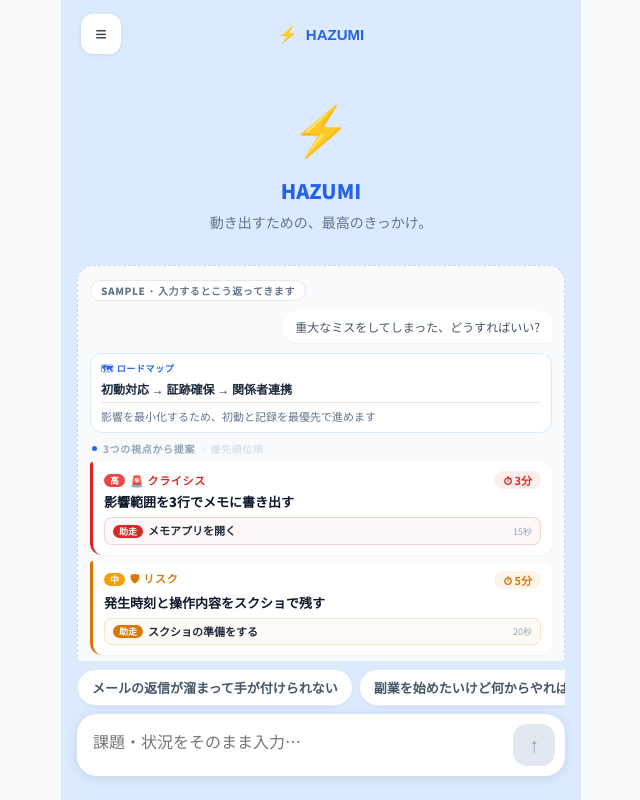
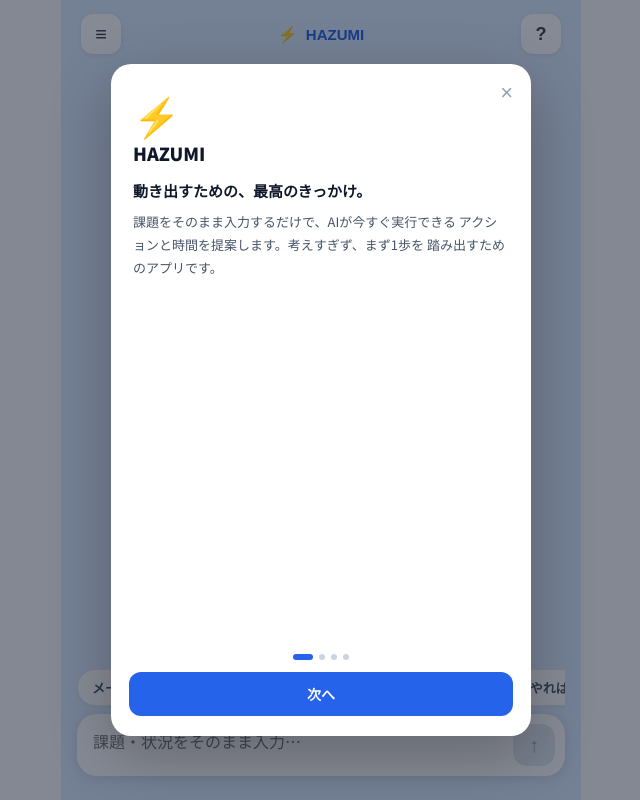
Before and after one commit to kokuma1024/hazumi, a React (Vite) app: page / in a window 1280 px wide. Shown: the whole page, without its empty margins (319-959 px from the left). Built offline with nearby package versions, Linux system fonts and the light colour scheme.

Commit message:
サンプルスライド化

```diff
--- a/src/App.tsx
+++ b/src/App.tsx
@@ -5,12 +5,12 @@ import { callProMode, callVisionMode } from "./api/claude";
 import { S } from "./styles";
 import { SingleActionCard } from "./components/SingleActionCard";
 import { ProResultGroup } from "./components/ProResultGroup";
-import { SampleProPreview } from "./components/SampleProPreview";
 import { ContextBubble } from "./components/ContextBubble";
 import { UserBubble } from "./components/UserBubble";
 import { MenuDrawer } from "./components/MenuDrawer";
 import { VisionEditor } from "./components/VisionEditor";
 import { PendingSheet } from "./components/PendingSheet";
+import { OnboardingSlides } from "./components/OnboardingSlides";
 import type {
   Mode, Message, PendingItem, VisionMessage, ProMessage,
   ConversationMessage, VisionResult, ProCard, VisionProfile,
@@ -30,7 +30,18 @@ export default function Hazumi() {
   const [showVisionEdit, setShowVisionEdit] = useState(false);
   const [isFocused, setIsFocused]     = useState(false);
   const [resumeConfirm, setResumeConfirm] = useState<PendingItem | null>(null);
-  const [roleOpen, setRoleOpen]       = useState(false);
+  const [showOnboarding, setShowOnboarding] = useState(false);
+
+useEffect(() => {
+  if (!localStorage.getItem("hazumi.onboarded")) {
+    setShowOnboarding(true);
+  }
+}, []);
+
+const closeOnboarding = () => {
+  setShowOnboarding(false);
+  localStorage.setItem("hazumi.onboarded", "1");
+};
   const chatAreaRef  = useRef<HTMLDivElement>(null);
   const latestMsgRef = useRef<HTMLDivElement>(null);
   const inputRef     = useRef<HTMLTextAreaElement | null>(null);
@@ -330,7 +341,13 @@ export default function Hazumi() {
           </span>
           {hasMessages && <span style={{ fontSize: 11, color: modeAccent + "88" }}>↩</span>}
         </button>
-        <div style={{ width: 40 }} />
+        <button
+          style={S.menuBtn}
+          onClick={() => setShowOnboarding(true)}
+          aria-label="使い方"
+        >
+          <span style={{ fontSize: 18, color: "#334155", fontWeight: 700 }}>?</span>
+        </button>
       </header>
 
       <div ref={chatAreaRef} style={S.chatArea}>
@@ -362,30 +379,6 @@ export default function Hazumi() {
               )
             )}
 
-            {mode === "pro" && <SampleProPreview />}
-
-            {mode === "pro" && (
-              <div style={{ width: "100%", marginTop: 20 }}>
-                <button style={{ background: "transparent", border: "none", cursor: "pointer", fontFamily: "inherit", fontSize: 12, color: "#94a3b8", fontWeight: 600, display: "flex", alignItems: "center", gap: 4, margin: "0 auto" }}
-                  onClick={() => setRoleOpen(v => !v)}>
-                  {roleOpen ? "▲ ロール一覧を閉じる" : "▼ 自動選別されるロールを見る"}
-                </button>
-                <div style={{ maxHeight: roleOpen ? "600px" : "0px", overflow: "hidden", transition: "max-height 0.3s ease" }}>
-                  <div style={{ paddingTop: 12 }}>
-                    {PRO_ROLES.map(r => (
-                      <div key={r.id} style={S.roleHint}>
-                        <span style={{ color: r.color, fontSize: 16, flexShrink: 0 }}>{r.emoji}</span>
-                        <div>
-                          <span style={{ fontSize: 13, fontWeight: 700, color: r.color }}>{r.name}</span>
-                          <span style={{ fontSize: 11, color: "#64748b", marginLeft: 6 }}>{r.en}</span>
-                          <div style={{ fontSize: 12, color: "#475569", marginTop: 2, lineHeight: 1.5 }}>{r.desc}</div>
-                        </div>
-                      </div>
-                    ))}
-                  </div>
-                </div>
-              </div>
-            )}
           </div>
         )}
 
@@ -605,6 +598,8 @@ export default function Hazumi() {
           onClose={() => setShowPending(false)} />
       )}
 
+      {showOnboarding && <OnboardingSlides onClose={closeOnboarding} />}
+
       <style>{`
         *, *::before, *::after { box-sizing: border-box; margin: 0; padding: 0; }
         body { background: #f8fafc; }
--- /dev/null
+++ b/src/components/OnboardingSlides.tsx
@@ -0,0 +1,122 @@
+import { useState } from "react";
+import { PRO_ROLES } from "../lib/constants";
+import { SampleProPreview } from "./SampleProPreview";
+
+interface Props {
+  onClose: () => void;
+}
+
+export function OnboardingSlides({ onClose }: Props) {
+  const [idx, setIdx] = useState(0);
+
+  const slides = [
+    {
+      emoji: "⚡",
+      title: "HAZUMI",
+      body: (
+        <>
+          <div style={{ fontSize: 15, fontWeight: 700, color: "#0f172a", marginBottom: 10 }}>
+            動き出すための、最高のきっかけ。
+          </div>
+          <div style={{ fontSize: 13, color: "#475569", lineHeight: 1.75 }}>
+            課題をそのまま入力するだけで、AIが今すぐ実行できる
+            アクションと時間を提案します。考えすぎず、まず1歩を
+            踏み出すためのアプリです。
+          </div>
+        </>
+      ),
+    },
+    {
+      emoji: "💡",
+      title: "こんなふうに答えます",
+      body: <SampleProPreview />,
+    },
+    {
+      emoji: "🎭",
+      title: "7つのロールから自動選別",
+      body: (
+        <div>
+          <div style={{ fontSize: 13, color: "#475569", lineHeight: 1.7, marginBottom: 12 }}>
+            状況を分析し、最適な2〜4役を自動選択。多角的な視点で一手を提示します。
+          </div>
+          {PRO_ROLES.map(r => (
+            <div key={r.id} style={{ display: "flex", alignItems: "flex-start", gap: 10, padding: "8px 0", borderBottom: "1px solid #f1f5f9" }}>
+              <span style={{ color: r.color, fontSize: 16, flexShrink: 0 }}>{r.emoji}</span>
+              <div>
+                <span style={{ fontSize: 13, fontWeight: 700, color: r.color }}>{r.name}</span>
+                <span style={{ fontSize: 11, color: "#94a3b8", marginLeft: 6 }}>{r.en}</span>
+                <div style={{ fontSize: 11, color: "#64748b", marginTop: 2, lineHeight: 1.5 }}>{r.desc}</div>
+              </div>
+            </div>
+          ))}
+        </div>
+      ),
+    },
+    {
+      emoji: "✨",
+      title: "さあ、はじめましょう",
+      body: (
+        <div style={{ fontSize: 14, color: "#475569", lineHeight: 1.75 }}>
+          下の入力欄に、今あなたが抱えている課題や状況をそのまま打ち込んでください。形式は問いません。AIが受け取り、最初の一手を提案します。
+        </div>
+      ),
+    },
+  ];
+
+  const isLast = idx === slides.length - 1;
+  const slide = slides[idx];
+
+  return (
+    <>
+      <div
+        style={{ position: "fixed", inset: 0, background: "rgba(15,23,42,0.5)", zIndex: 100, animation: "fadeIn 0.2s ease" }}
+        onClick={onClose}
+      />
+      <div style={{
+        position: "fixed", left: 16, right: 16, top: "8%", bottom: "8%",
+        maxWidth: 420, margin: "0 auto", background: "white",
+        borderRadius: 20, padding: "20px 18px", zIndex: 101,
+        display: "flex", flexDirection: "column",
+        boxShadow: "0 20px 60px rgba(0,0,0,0.25)",
+        animation: "fadeIn 0.25s ease",
+      }}>
+        <button
+          onClick={onClose}
+          style={{ position: "absolute", top: 12, right: 12, background: "transparent", border: "none", fontSize: 22, color: "#94a3b8", cursor: "pointer", padding: 6, lineHeight: 1 }}
+          aria-label="閉じる"
+        >×</button>
+
+        <div style={{ flex: 1, overflowY: "auto", padding: "12px 4px 8px" }}>
+          <div style={{ fontSize: 38, marginBottom: 6, lineHeight: 1 }}>{slide.emoji}</div>
+          <div style={{ fontSize: 18, fontWeight: 800, color: "#0f172a", marginBottom: 14 }}>
+            {slide.title}
+          </div>
+          {slide.body}
+        </div>
+
+        <div style={{ display: "flex", justifyContent: "center", gap: 6, padding: "12px 0" }}>
+          {slides.map((_, i) => (
+            <span key={i} style={{
+              width: i === idx ? 20 : 6, height: 6, borderRadius: 3,
+              background: i === idx ? "#2563eb" : "#cbd5e1",
+              transition: "all 0.25s ease",
+            }} />
+          ))}
+        </div>
+
+        <div style={{ display: "flex", gap: 8 }}>
+          {idx > 0 && (
+            <button
+              onClick={() => setIdx(i => i - 1)}
+              style={{ flex: 1, padding: "12px", background: "#f1f5f9", border: "none", borderRadius: 12, fontSize: 14, fontWeight: 700, color: "#475569", cursor: "pointer" }}
+            >戻る</button>
+          )}
+          <button
+            onClick={() => isLast ? onClose() : setIdx(i => i + 1)}
+            style={{ flex: 2, padding: "12px", background: "#2563eb", border: "none", borderRadius: 12, fontSize: 14, fontWeight: 700, color: "white", cursor: "pointer" }}
+          >{isLast ? "はじめる" : "次へ"}</button>
+        </div>
+      </div>
+    </>
+  );
+}
```
